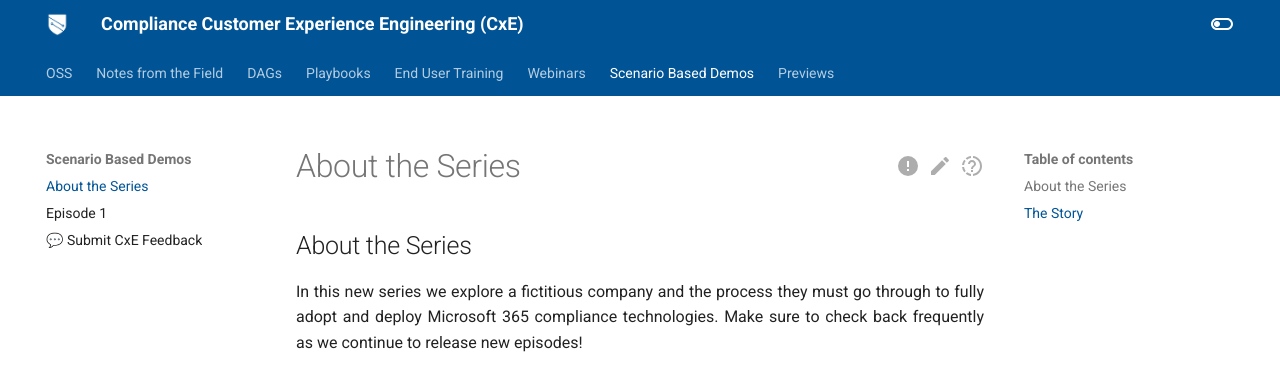
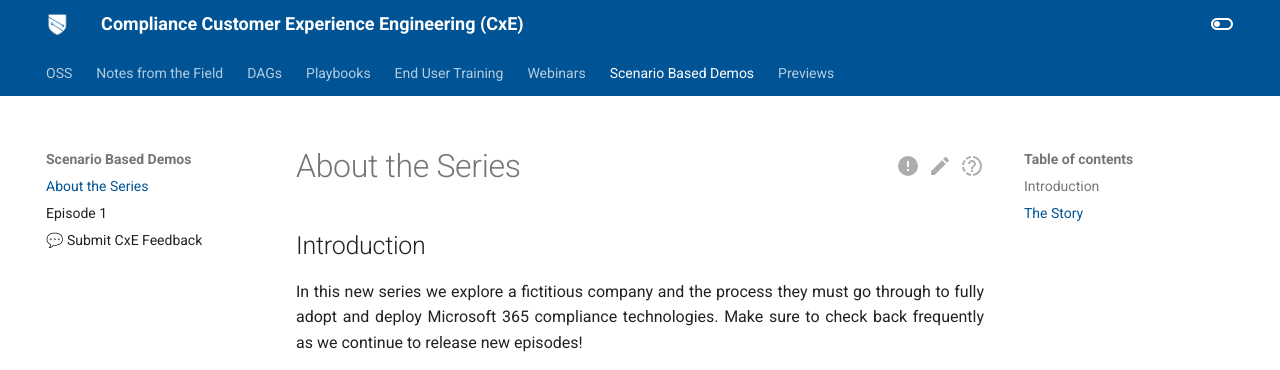
Before and after one commit to microsoft/ComplianceCxE, an MkDocs documentation site: the page built from docs/sbd/sbd-intro.md, in a window 1280 px wide. Shown: the top 370 px of the page. Built offline with MkDocs 1.6.1 and Material for MkDocs 9.7.7, drawn with Linux system fonts in a browser that asks for light colours; comment, search, counter and statistics services are not loaded; old or Windows-style settings are respelled for this version of MkDocs.

Commit message:
fix typo

```diff
--- a/docs/sbd/sbd-intro.md
+++ b/docs/sbd/sbd-intro.md
@@ -1,4 +1,4 @@
-## About the Series
+## Introduction
 
 In this new series we explore a fictitious company and the process they must go through to fully adopt and deploy Microsoft 365 compliance technologies.  Make sure to check back frequently as we continue to release new episodes!
 
```
